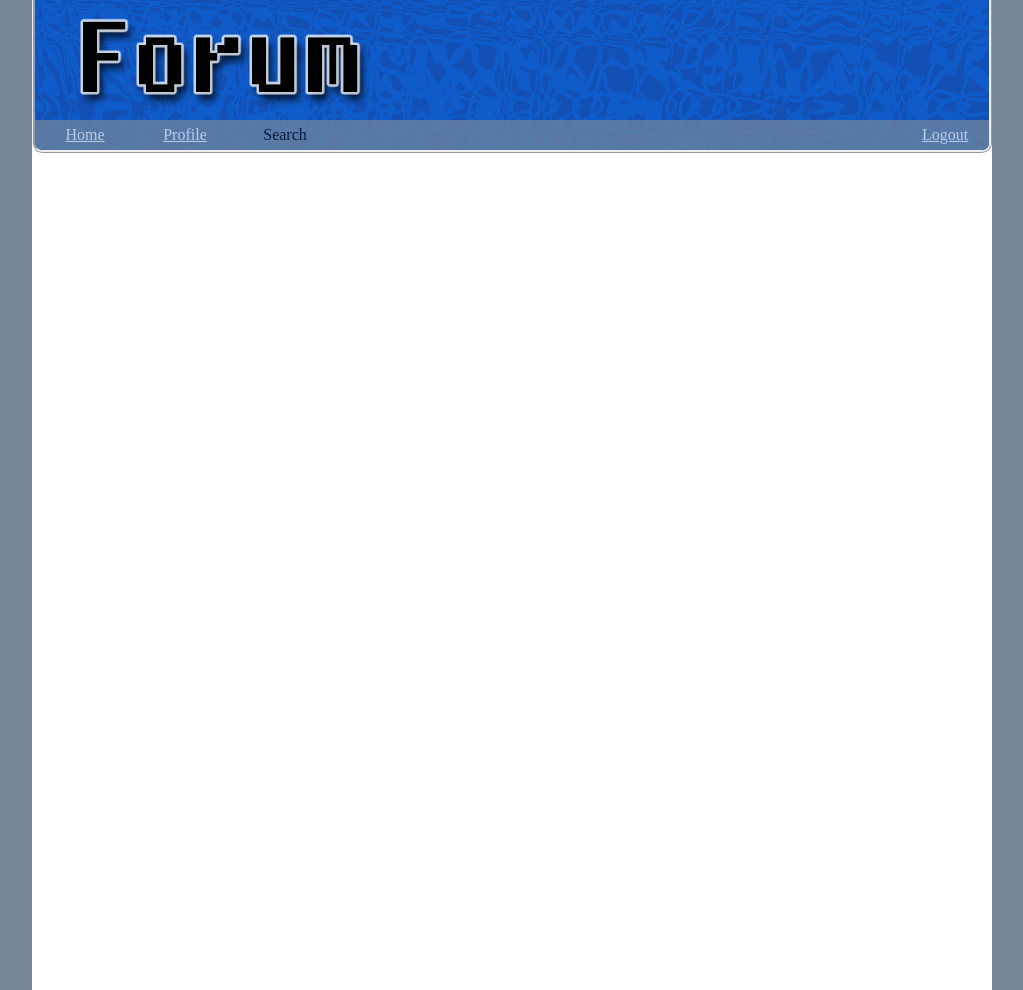
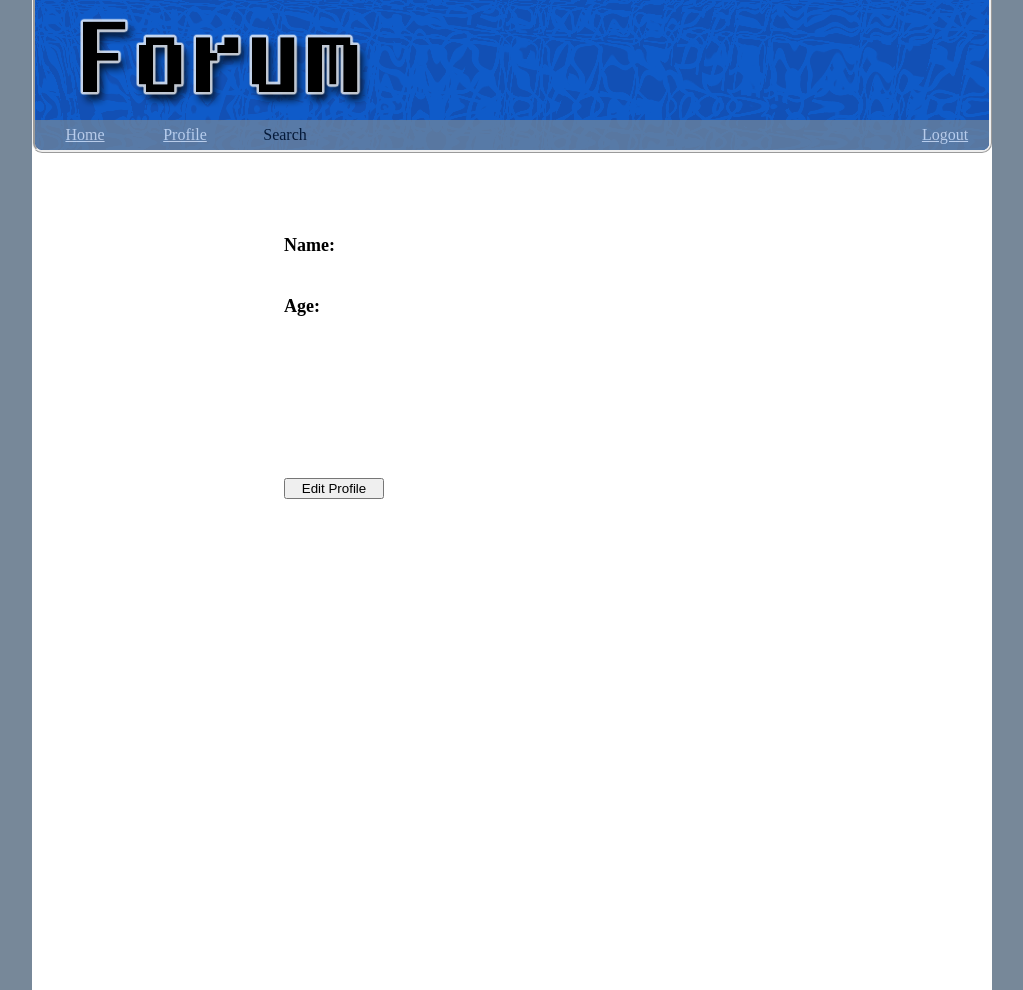
Before and after one commit to atmni5/Forum, a PHP site: page /profile.php in a window 1280 px wide. Shown: the whole page, without its empty margins (128-1151 px from the left). Run offline with PHP 8.4, Linux system fonts and the light colour scheme; the visitor is signed in with stand-in values (Sample User, id 1); tables that the repository leaves empty or names only in its code hold one stand-in row (values such as "Sample post"); data that the repository does not hold is empty; some libraries are stand-ins or nearby versions.

Commit message:
Profile Page
- Profile page displays details and allows a user to edit name, age and
password

```diff
--- a/CSS/stylesheet.css
+++ b/CSS/stylesheet.css
@@ -224,3 +224,19 @@
     float: right;
     margin: 10px;
 }
+
+#edit_details {
+    width: 500px;
+    height: 350px;
+    margin: 30px auto;
+    padding: 20px;
+}
+
+#edit_details td, #edit_details tr {
+    padding:5px 0;
+}
+
+#edit_name, #edit_name_input, #edit_age, #edit_age_input {
+    float: right;
+    margin: 10px 0;
+}
--- a/header.php
+++ b/header.php
@@ -20,7 +20,7 @@
         <nav>
 
             <div id="home"><a href="index.php">Home</a></div>
-            <div id="profile"><a href="profile.php">Profile</a></div>
+            <?php if (isset($_SESSION['U_ID'])) echo '<div id="profile"><a href="profile.php">Profile</a></div>'; ?>
             <div id="search">Search</div>
             <div id="login"><?php if(isset($_SESSION['U_ID']))echo '<a href="process_logout.php">Logout</a>';else echo '<a href="login.php">Login</a>'; ?></div>
         </nav>
--- a/profile.php
+++ b/profile.php
@@ -2,9 +2,107 @@
     include 'header.php';
 ?>
 
+<script>
+
+    var state = false;
+
+    function passwordCheck(){
+
+        var form = document.getElementById("edit_details_form");
+        var password1 = document.getElementsByName("password")[0].value;
+        var password2 = document.getElementsByName("password2")[0].value;
+
+        if (password1 == password2){
+            form.submit();
+
+        } else {
+            alert("The entered passwords do not match!");
+        }
+
+    }
+
+    function editProfile(){
+
+        if (state == false){
+
+            var name = document.getElementById("edit_name").innerHTML;
+            document.getElementById("edit_name").style.display = 'none';
+            document.getElementById("edit_name_input").style.display = "initial";
+
+            var name = document.getElementById("edit_age").innerHTML;
+            document.getElementById("edit_age").style.display = 'none';
+            document.getElementById("edit_age_input").style.display = "initial";
+
+            document.getElementsByClassName("edit_password")[0].style.visibility = 'initial';
+            document.getElementsByClassName("edit_password")[1].style.visibility = 'initial';
+
+            document.getElementById("submit_details").style.visibility = 'visible';
+
+            state = true;
+
+        }
+
+    }
+
+</script>
+
 <?php
 
+    include 'db_connection.php';
 
+    $sql = "select * from tbl_Users where U_ID = '" . $_SESSION['U_ID'] . "'";
+
+    $result = mysqli_query($con, $sql);
+
+    if(mysqli_num_rows($result) > 0){
+        $rows = mysqli_fetch_assoc($result);
+        echo '<table id="edit_details">';
+        echo '<thead>';
+        echo '<tr>';
+        echo '<th>';
+        echo '</th>';
+        echo '</tr>';
+        echo '</thead>';
+        echo '<tbody>';
+        echo '<form id="edit_details_form" action="edit_details.php" method="post">';
+        echo '<tr>';
+        echo '<td>';
+        echo '<h2>Name:</h2>';
+        echo '</td>';
+        echo '<td>';
+        echo '<div id="edit_name">'.$rows['Name'].'</div><input id="edit_name_input" type="text" value="'.$rows['Name'].'" name="name" style="display:none;" />';
+        echo '</td>';
+        echo '</tr>';
+        echo '<tr>';
+        echo '<td>';
+        echo '<h2>Age:</h2>';
+        echo '</td>';
+        echo '<td>';
+        echo '<div id="edit_age">'.$rows['Age'].'</div><input id="edit_age_input" type="text" value="'.$rows['Age'].'" name="age" style="display:none;" />';
+        echo '</td>';
+        echo '</tr>';
+        echo '<tr class="edit_password" style="visibility:hidden;">';
+        echo '<td rowspan="2" style="padding-top:15px; vertical-align:top;" >';
+        echo 'Change password:';
+        echo '</td>';
+        echo '<td>';
+        echo '<input name="password" type="password" style="float:right;" />';
+        echo '</td>';
+        echo '</tr>';
+        echo '<tr class="edit_password" style="visibility:hidden;">';
+        echo '<td>';
+        echo '<input name="password2" type="password" style="float:right;" />';
+        echo '</td>';
+        echo '</tr>';
+        echo '<tr>';
+        echo '<td colspan="2">';
+        echo '<div style="margin:auto;"><input type="button" onclick="editProfile()" value="Edit Profile" style="float:left; margin-right:180px; width:100px;"><input type="button" id="submit_details" style="visibility:hidden; float:left; width:80px;" value="Submit" onclick="passwordCheck()"/></div>';
+        echo '</td>';
+        echo '</tr>';
+        echo '</form>';
+        echo '</tbody>';
+        echo '</table>';
+    }
 
 ?>
 
```
Also changed, not shown: edit_details.php (added, +21 -0 lines), post_reply.php (+1 -7 lines).
